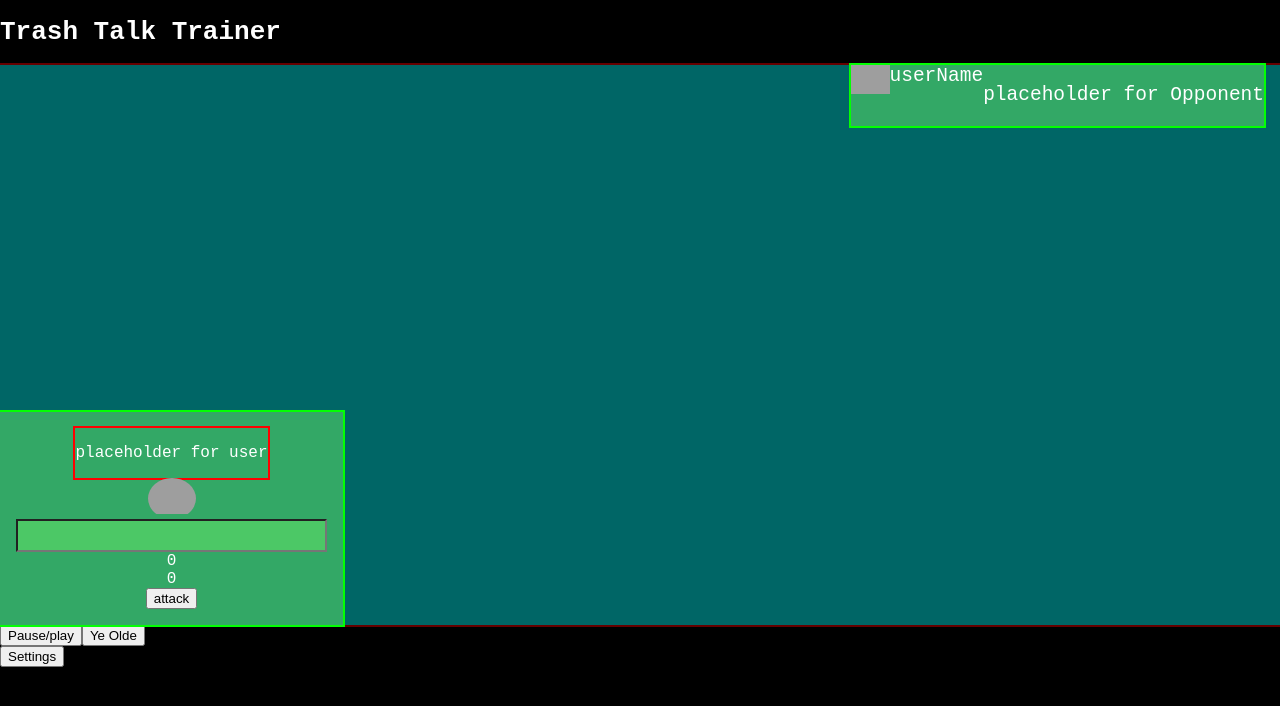
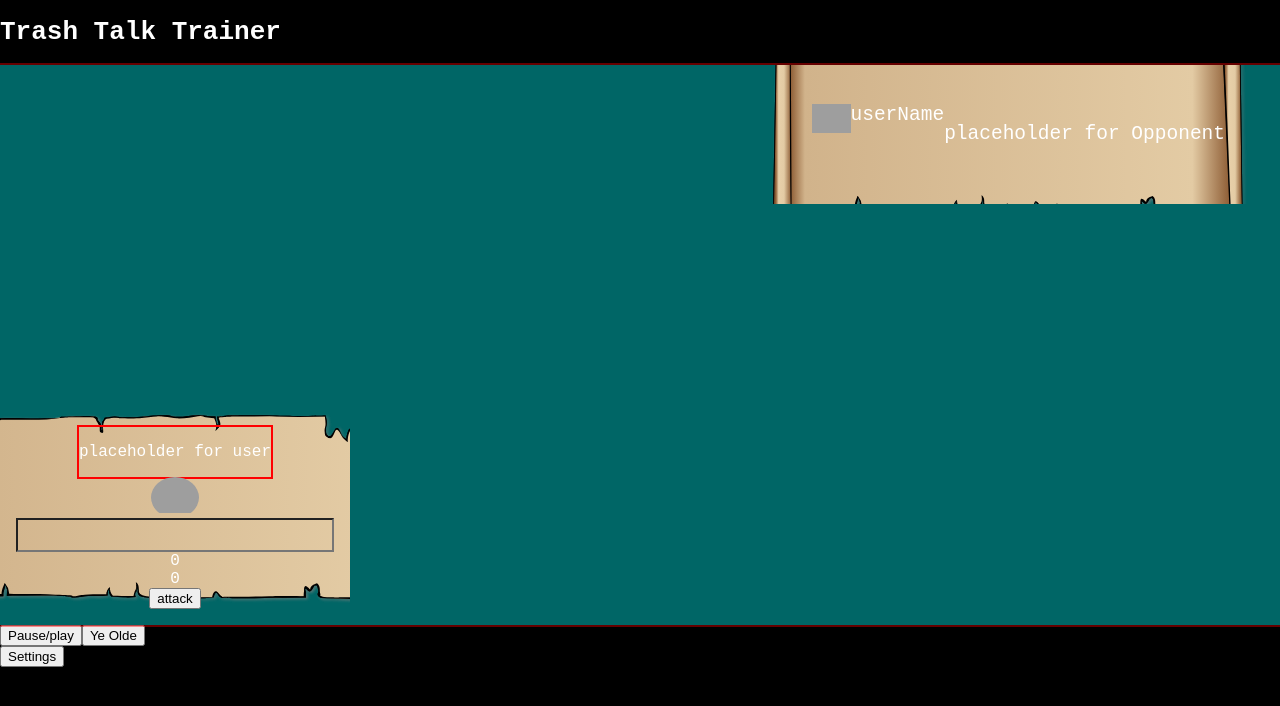
Before and after one commit to T-J-DANIEL/trash-talk-simulator, a React (Create React App) app: page / in a window 1280 px wide. Shown: the top 706 px of the page. Built offline with nearby package versions, Linux system fonts and the light colour scheme; grey boxes are pictures that could not be loaded.

Commit message:
added some functions

```diff
--- a/src/components/GameTimer.js
+++ b/src/components/GameTimer.js
@@ -8,6 +8,7 @@ const GameTimer = () => {
     setTimerRunning,
     resetTimer,
     setResetTimer,
+
   } = useGlobalContext()
   return (
     <div className="timer">
@@ -34,6 +35,10 @@ const TimerFunctions = () => {
     mountPaused,
     mountRunning,
     newPhrases,
+    pauseGame,
+    resumeGame,
+    startGame,
+    endGame,
   } = useGlobalContext()
   return (
     <div className="timer-functions">
@@ -44,6 +49,10 @@ const TimerFunctions = () => {
       <button onClick={() => setTimerRunning(false)}>Pause</button>
       <button onClick={() => setResetTimer(true)}>Reset</button>
       <button onClick={newPhrases}>newPhrases</button>
+      <button onClick={pauseGame}>Pause Game</button>
+      <button onClick={resumeGame}>Resume Game</button>
+      <button onClick={startGame}>Start Game</button>
+      <button onClick={endGame}>End Game</button>
     </div>
   )
 }
--- a/src/components/Opponent.js
+++ b/src/components/Opponent.js
@@ -3,17 +3,23 @@ import { useGlobalContext } from "../context"
 const Opponent = () =>{
     const { opponentPhrase, successfulAttack } = useGlobalContext()
     return (
-      <div className={`opponent ${successfulAttack?"animate":""} `}>
-        {successfulAttack&&<div className="hitMarker">
-          <div className="clock-hand clock">
+      <div
+        className={`opponent ${successfulAttack ? "animate" : ""} ${
+          successfulAttack ? "enlarge" : ""
+        }`}
+      >
+        {successfulAttack && (
+          <div className="hitMarker">
+            <div className="clock-hand clock">
               <div></div>
               <div></div>
-          </div>
-          <div className="clock-hand anti">
+            </div>
+            <div className="clock-hand anti">
               <div></div>
               <div></div>
+            </div>
           </div>
-        </div>}
+        )}
         <div className="opAvatar">
           <img
             src="https://encrypted-tbn0.gstatic.com/images?q=tbn:ANd9GcRGO3j7Oj2XxYmd06-QxZVDiUDLIXz40m1bwg&usqp=CAU"
--- a/src/components/Settings.js
+++ b/src/components/Settings.js
@@ -1,7 +1,7 @@
 import {TimerFunctions} from "./GameTimer"
 const Settings = () =>{
     return (
-        <TimerFunctions/>
+        <><TimerFunctions/></>
     )
 }
 
--- a/src/components/UserInput.js
+++ b/src/components/UserInput.js
@@ -12,7 +12,9 @@ const UserInput = () => {
     setIsYeOlde,
     score,
     setScore,
-    newPhrases
+    newPhrases,
+    isInputDisabled,
+    setIsinputDisabled,
   } = useGlobalContext()
 
   return (
@@ -52,6 +54,7 @@ const UserInput = () => {
             // if score is higher than 80% then hitmarker and bonus points
             //if we get 5 over 80 in a ro we get ratdog special nuke
           }}
+          disabled={isInputDisabled}
         />
       </div>
       <span>{percentageMatch}</span>
--- a/src/context.js
+++ b/src/context.js
@@ -38,7 +38,7 @@ const AppContextProvider = ({ children }) => {
   )
 
   const [percentageMatch, setPercentageMatch] = useState(0)
-
+const [isInputDisabled,setIsInputDisabled] = useState(false)
   const compareValues = (userTyping) => {
     const testArray = currentPhrase.split("")
     const userArray = userTyping.trim().split("")
@@ -70,17 +70,28 @@ const AppContextProvider = ({ children }) => {
     },[percentageMatch]
   )
   const startGame = () => {
-    /*
-      start a game timer 30s?
-      set up first suggestion and opponent text
 
+      //clear any timers
+    setTimerExists(false)
+      //reset user text
+    setIsInputDisabled(false)
+    setUserText("")
+      //clear score
+      // start a game timer 30s?
+    mountRunning()
+      //set up 1st suggestion/opponent
+    newPhrases()
+    //level reset?
+    //clear multiplier chain
+  }
+  const endGame = () => {
+    setTimerExists(false)
+    setUserText("")
+    setIsInputDisabled(true)
+    //run end game score modal
 
-    */
-    //timer reset and start
-    //level reset
-    //
-    setUserText("")
   }
+
   //timer functions
   const [timerExists, setTimerExists] = useState(false)
   const [timerRunning, setTimerRunning] = useState(true)
@@ -96,6 +107,25 @@ const AppContextProvider = ({ children }) => {
     setTimerExists(true)
     setTimerRunning(true)
   }
+  const pauseGame = () => {
+    //pause main game timer
+    setTimerRunning(false)
+    //pause any other timer
+    setIsInputDisabled(true)
+    //stop input (change z index of screen barrier? or just make input disabled)
+  }
+  const resumeGame = () =>{
+    //resume timer
+    setTimerRunning(true)
+    //resume any other timer
+    //re enable input
+    setIsInputDisabled(false)
+  }
+  // const showMenu = () =>{
+  //   //pause game
+  //   //show modal
+  //   //include hidemodal + resume game button
+  // }
 
   //SETTINGS
   const [showSettings, setShowSettings] = useState(false)
@@ -153,6 +183,11 @@ const AppContextProvider = ({ children }) => {
         newPhrases,
         score,
         setScore,
+        isInputDisabled,
+        setIsInputDisabled,
+        pauseGame,
+        resumeGame,startGame,
+endGame
       }}
     >
       {children}
--- a/src/index.css
+++ b/src/index.css
@@ -1,5 +1,11 @@
-html{box-sizing:border-box;}
-*,*::before,*::after{box-sizing:inherit;}
+html {
+  box-sizing: border-box;
+}
+*,
+*::before,
+*::after {
+  box-sizing: inherit;
+}
 body {
   margin: 0;
   padding: 0;
@@ -8,76 +14,87 @@ body {
   background: black;
   color: white;
 }
-img{
+img {
   width: 100%;
   object-fit: cover;
 }
 
-.vid-container{
+.vid-container {
   height: 70vh;
   width: 100vw;
   margin: 0 auto;
   position: relative;
 }
-.vid-cover{
+.vid-cover {
   position: absolute;
-  width:100%;
+  width: 100%;
   height: 100%;
   z-index: 2;
   top: 0;
-  left:0;
-  outline:2px solid red;
+  left: 0;
+  outline: 2px solid red;
   background: aqua;
   opacity: 0.4;
 }
-.pause-button{
+.pause-button {
   z-index: 99;
 }
-input{
+input {
+  width: 100%;
+  color: rgba(129, 47, 15, 0.671);
+  font-size: 150%;
+  background: transparent;
+}
+.input-og{
+  font-family: monospace;
   caret-color: rgb(3, 255, 3);
-  background: rgba(102, 233, 102,0.5);
-  width: 100%;
-  color: white;
-  font-size: 150%;
-  font-family: monospace;
+  background: rgba(102, 233, 102, 0.5);
+
 }
 
-.user-input{
+.user-input {
   position: absolute;
-  left:0;
-  outline:2px solid  rgb(3, 255, 3);
+  left: 0;
+
   bottom: 0;
   display: flex;
   align-items: center;
   flex-direction: column;
-  background: rgba(102, 233, 102,0.5);
+ background-image: url(../public/assets/parchmentBackground.svg);
+   background-position: center;
+  background-repeat: no-repeat;
+  background-size: cover;
   z-index: 99;
   color: white;
-  font-size:1rem;
+  font-size: 1rem;
   padding: 1em;
 }
 
-.user-avatar-container{
+.user-avatar-container {
   width: 3em;
   /* outline:2px solid red; */
   border-radius: 50%;
   overflow: hidden;
 }
-.suggestion{
-  outline:2px solid red;
+.suggestion {
+  outline: 2px solid red;
   user-select: none;
 }
-.user-profile-container{
+.user-profile-container {
   display: flex;
 }
 
-.opponent{
+.opponent {
   position: absolute;
-  right:0;
-  outline:2px solid  rgb(3, 255, 3);
+  right: 0;
+
   top: 0;
 
-  background: rgba(102, 233, 102,0.5);
+  /* background: rgba(102, 233, 102,0.5); */
+  background-image: url(../public/assets/parchmentBackground.svg);
+  background-position: center;
+  background-repeat: no-repeat;
+  background-size: cover;
   z-index: 99;
   color: white;
   font-size: 150%;
@@ -86,32 +103,41 @@ flex-direction: column;
   /* padding: 1em; */
   margin-right: 1rem;
   /* trash talkin type trainer */
+  padding: 2em;
+  transition: all 1s ease;
 }
-.animate{
+.og {
+  outline: 2px solid rgb(3, 255, 3);
+  background: rgba(102, 233, 102, 0.5);
+   color: white;
+}
+.animate {
   animation: shake 0.2s linear infinite;
-  background: red;
+  /* background: red; */
 }
-.opAvatar{
+.opAvatar {
   width: 2em;
 }
-
-@keyframes shake{
-  0%{
+.enlarge {
+  transform: scale(200%);
+}
+@keyframes shake {
+  0% {
     transform: translateY(-20px);
     transform: translateX(10px);
   }
-  25%{
+  25% {
     transform: translateY(-10px);
     transform: translateX(-10px);
   }
-  100%{
+  100% {
     transform: translateY(20px);
   }
-  100%{
+  100% {
     transform: translateX(-10px);
   }
 }
-.hitMarker{
+.hitMarker {
   position: absolute;
   top: 10px;
   left: -10px;
@@ -120,7 +146,7 @@ margin-right: 1rem;
   /* outline:2px solid red; */
   /* transform: rotate(45deg); */
 }
-.clock-hand{
+.clock-hand {
   width: 100%;
   height: 10%;
   position: absolute;
@@ -130,33 +156,32 @@ margin-right: 1rem;
   justify-content: space-between;
 }
 
-.clock-hand div{
+.clock-hand div {
   border-radius: 10px;
   width: 40%;
   background: white;
   height: 100%;
 }
-.clock{
+.clock {
   transform: rotate(45deg);
 }
-.anti{
+.anti {
   transform: rotate(-45deg);
 }
 
-
-.timer{
+.timer {
   display: flex;
   flex-direction: column;
   margin-top: 2em;
   margin-right: 4em;
 }
 
-.timer-functions{
-  display:flex;
+.timer-functions {
+  display: flex;
   width: 50%;
 }
 
-.header{
+.header {
   display: flex;
   justify-content: space-between;
 }
```
Also changed, not shown: public/assets/parchmentBackground.svg (added). Lines whose indentation alone changed are shown as unchanged.
